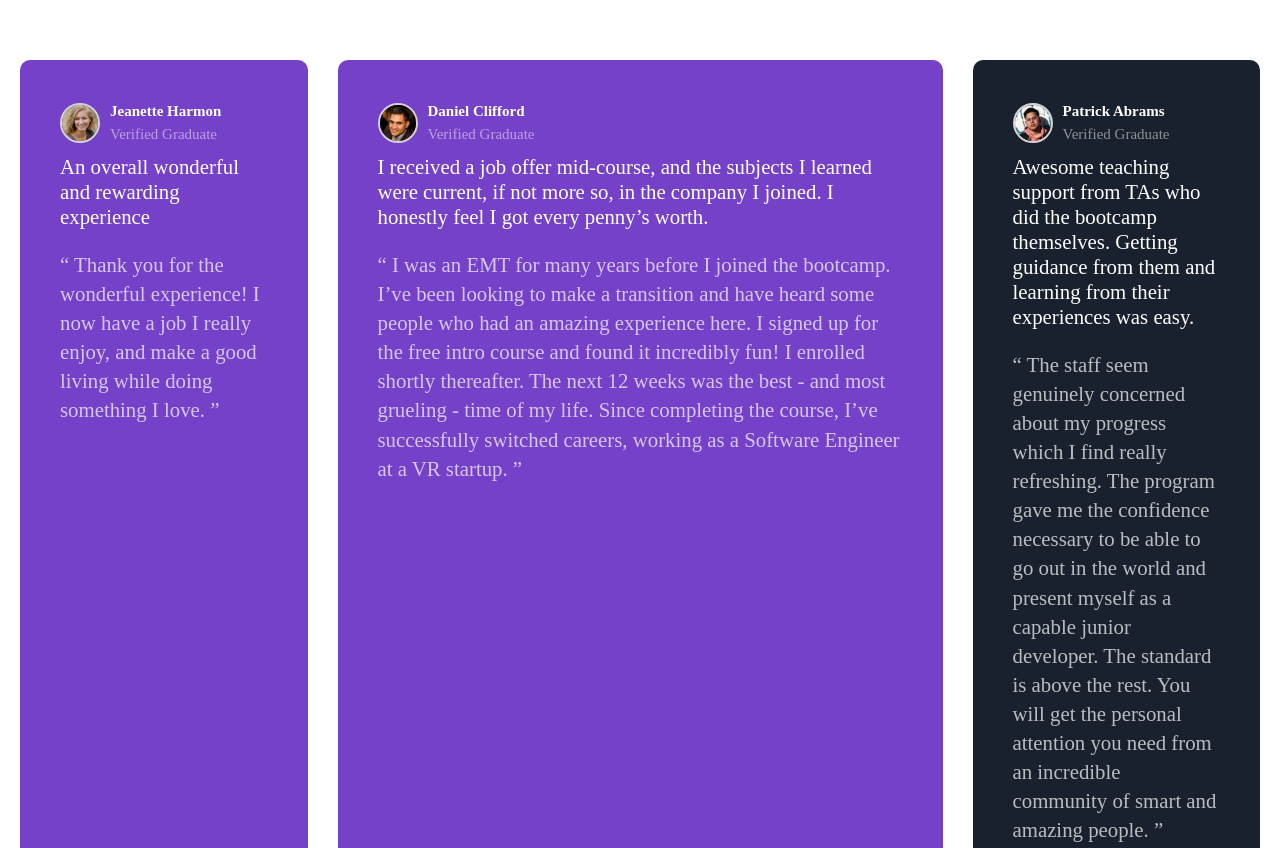
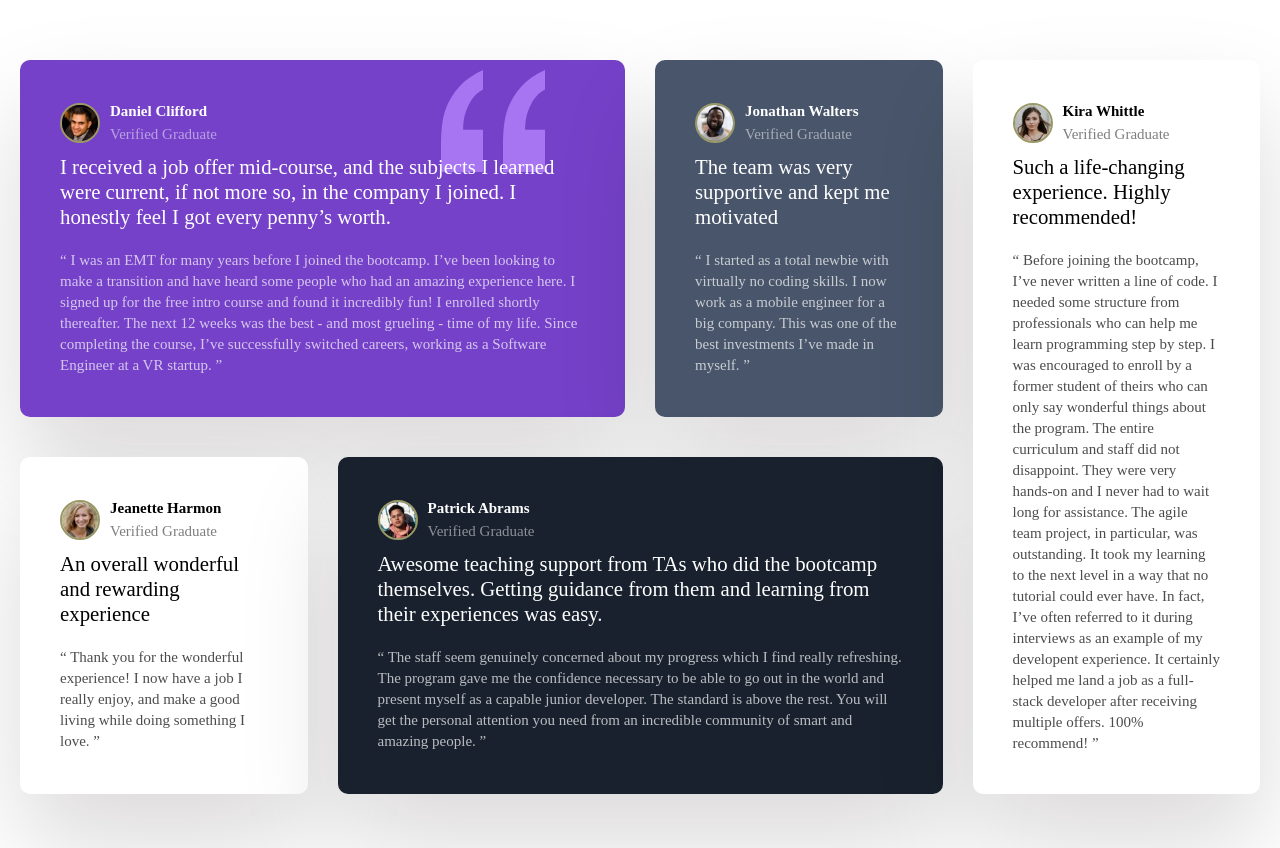
Before and after one commit to Titus-cloud/testimonials, a plain HTML site: page index.html in a window 1280 px wide. Shown: the part 140-988 px from the top of the page. Drawn offline with Linux system fonts and the light colour scheme.

Commit message:
Just finished adding all the grid properties and leaving the project 99% done

```diff
--- a/index.html
+++ b/index.html
@@ -13,11 +13,9 @@
     />
 
     <title>Testimonials</title>
-
-    <!-- Feel free to remove these styles or customise in your own stylesheet 👍 -->
-
     <link rel="stylesheet" href="./style.css">
   </head>
+
   <body>
     <div class="testimonials">
       <div class="card card__bg-puple">
@@ -44,6 +42,7 @@
         </p>
       </div>
 
+      <!-- Jonathans part of the testimony -->
       <div class="card card__bg-blue">
         <header class="card__header">
           <img src="./images/image-jonathan.jpg" alt="Here Jonathan is testifyng " class="card__img"/>
@@ -52,7 +51,7 @@
           <p>Verified Graduate</p>
           </div>
         </header>
-        <p class="card__lead">The team was very supportive and kept me motivated</p>
+          <p class="card__lead">The team was very supportive and kept me motivated</p>
 
         <p class="card__quote">
           “ I started as a total newbie with virtually no coding skills. I now
@@ -61,7 +60,8 @@
         </p>
       </div>
 
-      <div class="card card__bg-puple">
+      <!-- Here Jeanette gives her testimony -->
+      <div class="card">
         <header class="card__header">
           <img src="images/image-jeanette.jpg" alt="This is Jeanette giving testimony" class="card__img"/>
         <div>
@@ -69,6 +69,7 @@
           <p>Verified Graduate</p>
         </div>
         </header>
+
         <p class="card__lead">An overall wonderful and rewarding experience</p>
 
         <p class="card__quote">
@@ -77,6 +78,7 @@
         </p>
       </div>
 
+      <!-- This is Patricks testimonys section -->
       <div class="card card__bg-black">
         <header class="card__header">
           <img src="images/image-patrick.jpg" alt="mr Patrick is giving his testimony" class="card__img"/>
@@ -85,6 +87,7 @@
           <p>Verified Graduate</p>
         </div>
         </header>
+
         <p class="card__lead">
           Awesome teaching support from TAs who did the bootcamp themselves.
           Getting guidance from them and learning from their experiences was
@@ -102,7 +105,8 @@
       </div>
 
       <!-- This is Kira Whitteles part -->
-      <div class="card card__bg-puple">
+      <div class="card">
+
         <header class="card__header">
           <img src="images/image-kira.jpg" alt="Kira is giving her own views" class="card__img"/>
          <div>
@@ -110,6 +114,7 @@
           <p>Verified Graduate</p>
          </div>
         </header>
+
         <p class="card__lead">
           Such a life-changing experience. Highly recommended!
         </p>
@@ -127,8 +132,10 @@
           experience. It certainly helped me land a job as a full-stack
           developer after receiving multiple offers. 100% recommend! ”
         </p>
+
       </div>
     </div>
+
     <!-- This is the footer and name section -->
     <footer>
     <div class="attribution">
--- a/style.css
+++ b/style.css
@@ -6,7 +6,7 @@
 
 body{
   line-height: 1.5;
-  font-size: 14px;
+  font-size: 13px;
 }
 
 .testimonials{
@@ -14,8 +14,8 @@ body{
   margin:180px auto;
   padding: 20px;
   display: grid;
-  grid-template-columns: repeat(4, 1fr);
-  gap: 30px;
+  grid-template-columns: repeat(4,1fr);
+  gap:30px;
 }
 
 .card{
@@ -23,22 +23,22 @@ body{
   border-radius: 10px;
   padding: 40px;
   margin-bottom: 10px;
+  box-shadow: rgba(17, 10, 12, 0.15) 1px 50px 100px 0px;
 }
 
-.card:nth-last-of-type(1){
+.card:nth-of-type(1){
   grid-column: 1/3;
 }
 
-.card:nth-last-of-type(4){
+.card:nth-of-type(4){
   grid-column: 2/4;
-  grid-row: 2;
+  grid-row: 2/3;
 }
 
-.card:nth-last-of-type(5){
-  grid-column: 2/4;
+.card:nth-of-type(5){
+  grid-column: 4/5;
   grid-row: 1/3;
 }
-
 .card__header{
   display: flex;
   align-items: center;
@@ -59,7 +59,7 @@ body{
   width: 40px;
   height: 40px;
   border-radius: 50%;
-  border: 2px solid lightgray;
+  border: 2px solid #996;
   margin-right: 10px;
 }
 
@@ -71,17 +71,19 @@ body{
 }
 
 .card__quote{
-  font-size: 1.3rem;
+  font-size: 15px;
   font-weight: 400;
   line-height: 1.4;
-  margin-bottom: 20px;
   opacity: 70%;
 }
 
 /* This is the background picture for this class */
 .card__bg-puple{
-background: hsl(263, 55%, 52%);
-color: #fff;
+  background: hsl(263, 55%, 52%);
+  color: #fff;
+  background-image: url("images/bg-pattern-quotation.svg");
+  background-repeat: no-repeat;
+  background-position: top 10px right 80px;
 }
 
 .card__bg-blue{
```
